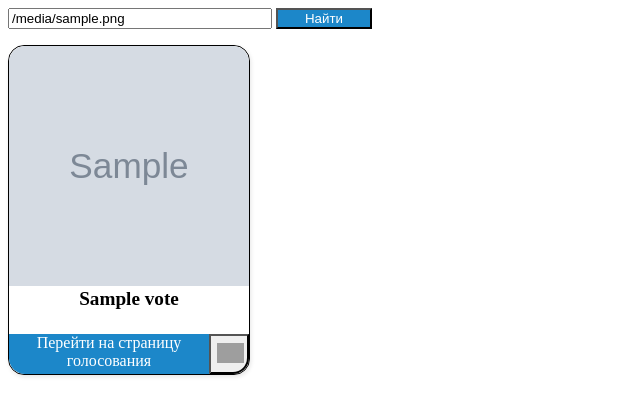
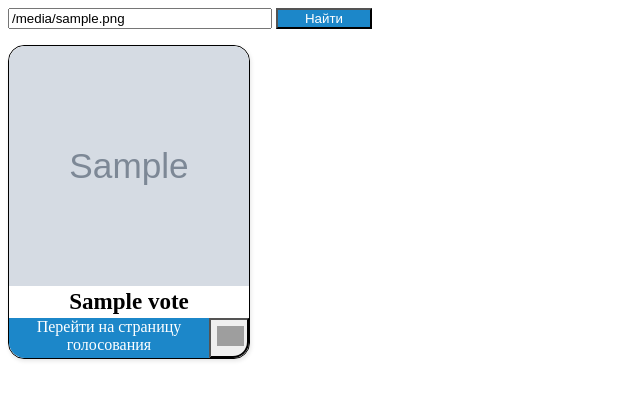
Before and after one commit to KIA-stud-acc/bmstu-backend, a Django app: template templates/voteList.html in a window 1280 px wide. Shown: the top 416 px of the page, without its empty margins (0-640 px from the left). Run offline with Django 4.2, Linux system fonts and the light colour scheme; the template is opened without the code that fills it: most values are stand-ins (such as "Sample title", 1, 10 or a date in 2020); grey boxes marked "Sample" are stand-in pictures; grey boxes are pictures that could not be loaded.

Commit message:
second commit

```diff
--- a/n1/static/CSS/voteList.css
+++ b/n1/static/CSS/voteList.css
@@ -20,15 +20,12 @@
 
 .card{
     width: 15rem;
-    min-height: 20.5rem;
     box-shadow: 1px 2px 4px rgba(0, 0, 0, 0.1);
     display: inline-block;
     flex-direction: column; /* Размещаем элементы в колонку */
     border-radius: 1rem;
     border: solid black 1px;
     margin-bottom: 0.5em;
-
-    position: absolute;
     top: 0;
     position: relative;
 }
@@ -43,8 +40,9 @@
 .card-title {
     display: block;
     font-size:1.2em;
-    height: 1rem;
+    min-height: 1rem;
     margin-top:0.1em;
+    padding-bottom: 0.1em;
     text-align:center;
 }
 .execBtn{
--- a/templates/voteList.html
+++ b/templates/voteList.html
@@ -18,7 +18,7 @@
     {% for i in data.voteList %}
         <div class = "card text-center" id = "{{ i.name }}">
             <img src = "{{ i.src }}" class="card-img-top" alt = "{{ i.name }}">
-            <h5 class="card-title">{{ i.name }}</h5>
+            <div class = "card-title"><h5 class = "card-title">{{ i.name }}</h5></div>
             <div class = "execBtn">
                 <a href="http://127.0.0.1:8000/vybory/{{ i.id }}" class="btn btn-outline-primary">Перейти на страницу голосования</a>
                 <form method = "post" enctype="multipart/form-data">
```
